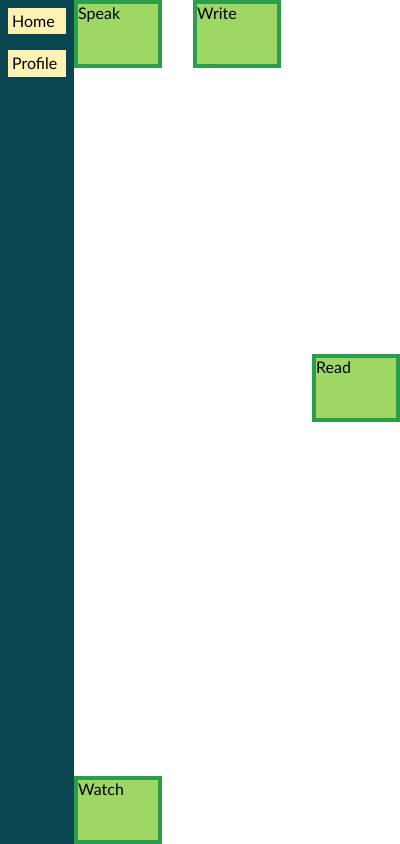
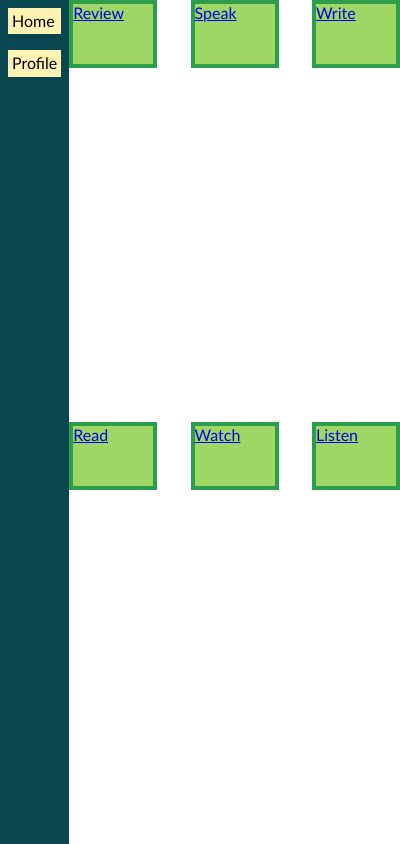
Before and after one commit to robreczarek/ourtribe, an Electron app: page index.html in a window 400 px wide. Drawn offline with Linux system fonts and the light colour scheme.

Commit message:
Added build process, updated README.md, added testing frameworks, added more UI mockup code, updated .gitignore
Updated README.md to remove references to electron-quick-start.

Added new sections for mockup purposes.

Added Mocha, Chai for testing. These will need to be configured.

Added command for build process to produce OS X binary via npm run build. This
had been implemented via electron-packager. Will add other platforms in the
future.

Small edit in .gitignore to cover entire build folder.

```diff
--- a/css/styles.css
+++ b/css/styles.css
@@ -54,21 +54,3 @@ html, body {
   text-align: center;
   vertical-align: middle;
 }
-
-
-.tl {
-  align-items: flex-start;
-}
-
-.tr {
-  align-items: flex-start;
-
-}
-
-.bl {
-  align-self: flex-end;
-}
-
-.br {
-  align-self: flex-end;
-}
--- a/index.html
+++ b/index.html
@@ -13,17 +13,23 @@
         <div class="nav">Profile</div>
       </div>
       <div class="panels">
-        <div class="panel tl">
-          <span>Speak</span>
+        <div class="panel">
+          <a href="./review">Review</a>
         </div>
-        <div class="panel tr">
-          <span>Write</span>
+        <div class="panel">
+          <a href="./speak">Speak</a>
         </div>
-        <div class="panel bl">
-          <span>Read</span>
+        <div class="panel">
+          <a href="./write">Write</a>
         </div>
-        <div class="panel br">
-          <span>Watch</span>
+        <div class="panel">
+          <a href="./read">Read</a>
+        </div>
+        <div class="panel">
+          <a href="./watch">Watch</a>
+        </div>
+        <div class="panel">
+          <a href="./listen">Listen</a>
         </div>
       </div>
     </div>
```
Also changed, not shown: package.json (+5 -2 lines), README.md, 1 other file.
